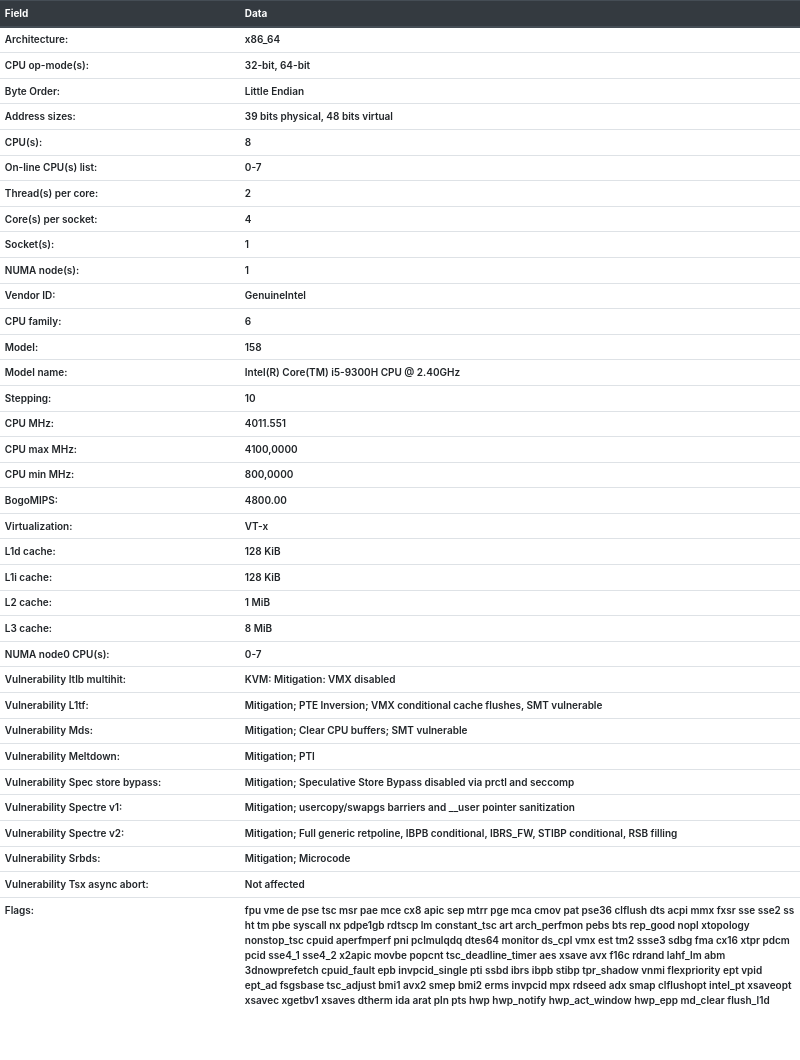
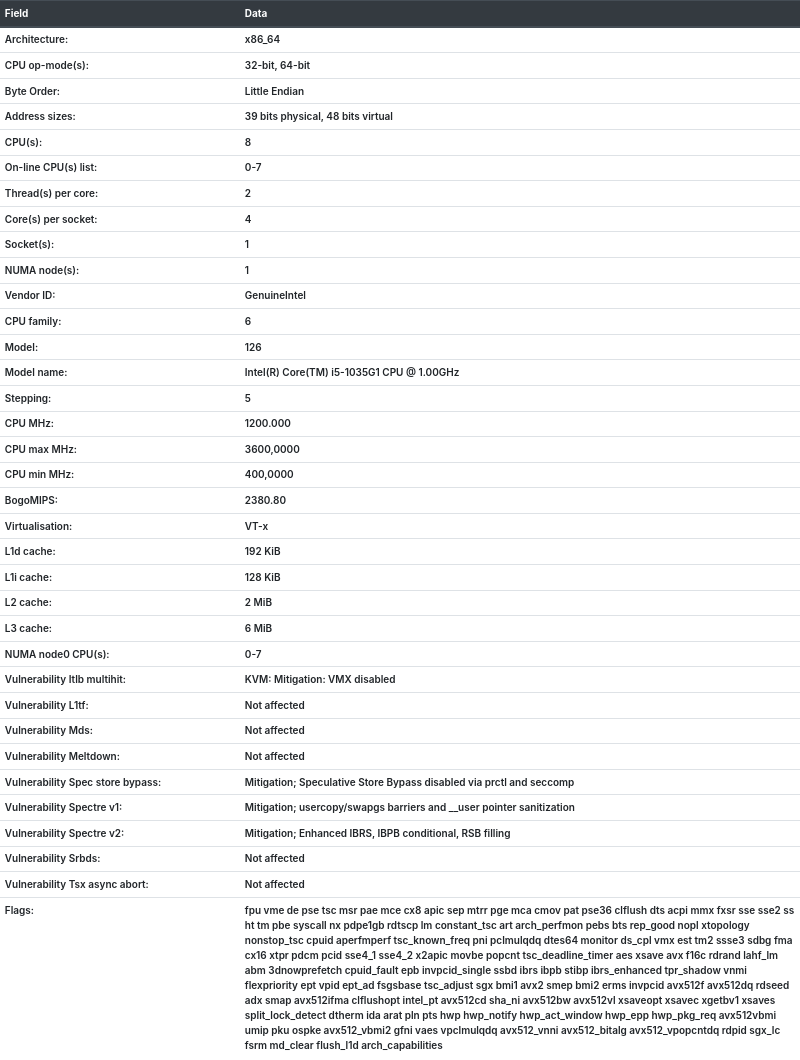
Before and after one commit to phankhanhngan/PBL4, an Electron app: page GUI/main/CPU.html in a window 800 px wide. Before the commit the page ends 1028 px from the top, so only its background shows below. Drawn offline with nearby package versions, Linux system fonts and the light colour scheme; no server answers.

Commit message:
Get data from lscpu command and fetch into html files

```diff
--- a/GUI/main/CPU.html
+++ b/GUI/main/CPU.html
@@ -5,11 +5,11 @@
     <meta http-equiv="X-UA-Compatible" content="IE=edge">
     <meta name="viewport" content="width=device-width, initial-scale=1.0">
     <title>Document</title>
-    <script src="../../js/loadCpuInfo.js"></script>
+    <script src="../../js/loadInfo.js"></script>
     <link rel="stylesheet" href="https://cdn.jsdelivr.net/npm/bootstrap@4.3.1/dist/css/bootstrap.min.css" integrity="sha384-ggOyR0iXCbMQv3Xipma34MD+dH/1fQ784/j6cY/iJTQUOhcWr7x9JvoRxT2MZw1T" crossorigin="anonymous">
 
 </head>
-<body onload="onLoad()" style="font-size: 10px; font-weight: 600;">
+<body onload="fetchData()" style="font-size: 10px; font-weight: 600;">
     <table class="table table-sm table-hover table-responsive-sm">
         <thead class="thead-dark">
             <tr>
--- a/js/loadCpuInfo.js
+++ /dev/null
@@ -1,20 +0,0 @@
-function onLoad()
-{
-    fetch("../../txt/cpuInfo.json")
-    .then(function(res){
-        return res.json();
-    })
-    .then(function(data){
-        let table = document.querySelector("#cpuInfoTable");
-        let out = "";
-        for(let cpuDetail of data.lscpu){
-            out += `
-            <tr>
-            <td width="30%">${cpuDetail.field}</td>
-            <td witdh="70%">${cpuDetail.data}</td>
-            </tr>
-            `
-        }
-        table.innerHTML=out;
-    });
-}
--- /dev/null
+++ b/js/loadInfo.js
@@ -0,0 +1,40 @@
+/**
+ * This file is loaded via the <script> tag in the index.html file and will
+ * be executed in the renderer process for that window. No Node.js APIs are
+ * available in this process because `nodeIntegration` is turned off and
+ * `contextIsolation` is turned on. Use the contextBridge API in `preload.js`
+ * to expose Node.js functionality from the main process.
+ */
+ const { execSync } = require("child_process"); // required module to run shell script
+
+
+ // const fs = require("fs");
+function  listCpuInfos() {
+     // run command to get all row in lscpu to json file and overwrite it to folder txt\ and return that json file
+     execSync("lscpu -J > ./txt/cpuInfo.json", (err) => {
+         if (err) {
+             console.log(err);
+         }
+     });
+ }
+
+ function fetchData() {
+     listCpuInfos();
+     fetch("../../txt/cpuInfo.json")
+     .then(function(res){
+         return res.json();
+     })
+     .then(function(data){
+         let table = document.querySelector("#cpuInfoTable");
+         let out = "";
+         for(let cpuDetail of data.lscpu){
+             out += `
+             <tr>
+             <td width="30%">${cpuDetail.field}</td>
+             <td witdh="70%">${cpuDetail.data}</td>
+             </tr>
+             `
+         }
+         table.innerHTML=out;
+     });
+ }
--- a/txt/cpuInfo.json
+++ b/txt/cpuInfo.json
@@ -12,28 +12,28 @@
       {"field":"NUMA node(s):", "data":"1"},
       {"field":"Vendor ID:", "data":"GenuineIntel"},
       {"field":"CPU family:", "data":"6"},
-      {"field":"Model:", "data":"158"},
-      {"field":"Model name:", "data":"Intel(R) Core(TM) i5-9300H CPU @ 2.40GHz"},
-      {"field":"Stepping:", "data":"10"},
-      {"field":"CPU MHz:", "data":"4011.551"},
-      {"field":"CPU max MHz:", "data":"4100,0000"},
-      {"field":"CPU min MHz:", "data":"800,0000"},
-      {"field":"BogoMIPS:", "data":"4800.00"},
-      {"field":"Virtualization:", "data":"VT-x"},
-      {"field":"L1d cache:", "data":"128 KiB"},
+      {"field":"Model:", "data":"126"},
+      {"field":"Model name:", "data":"Intel(R) Core(TM) i5-1035G1 CPU @ 1.00GHz"},
+      {"field":"Stepping:", "data":"5"},
+      {"field":"CPU MHz:", "data":"1200.000"},
+      {"field":"CPU max MHz:", "data":"3600,0000"},
+      {"field":"CPU min MHz:", "data":"400,0000"},
+      {"field":"BogoMIPS:", "data":"2380.80"},
+      {"field":"Virtualisation:", "data":"VT-x"},
+      {"field":"L1d cache:", "data":"192 KiB"},
       {"field":"L1i cache:", "data":"128 KiB"},
-      {"field":"L2 cache:", "data":"1 MiB"},
-      {"field":"L3 cache:", "data":"8 MiB"},
+      {"field":"L2 cache:", "data":"2 MiB"},
+      {"field":"L3 cache:", "data":"6 MiB"},
       {"field":"NUMA node0 CPU(s):", "data":"0-7"},
       {"field":"Vulnerability Itlb multihit:", "data":"KVM: Mitigation: VMX disabled"},
-      {"field":"Vulnerability L1tf:", "data":"Mitigation; PTE Inversion; VMX conditional cache flushes, SMT vulnerable"},
-      {"field":"Vulnerability Mds:", "data":"Mitigation; Clear CPU buffers; SMT vulnerable"},
-      {"field":"Vulnerability Meltdown:", "data":"Mitigation; PTI"},
+      {"field":"Vulnerability L1tf:", "data":"Not affected"},
+      {"field":"Vulnerability Mds:", "data":"Not affected"},
+      {"field":"Vulnerability Meltdown:", "data":"Not affected"},
       {"field":"Vulnerability Spec store bypass:", "data":"Mitigation; Speculative Store Bypass disabled via prctl and seccomp"},
       {"field":"Vulnerability Spectre v1:", "data":"Mitigation; usercopy/swapgs barriers and __user pointer sanitization"},
-      {"field":"Vulnerability Spectre v2:", "data":"Mitigation; Full generic retpoline, IBPB conditional, IBRS_FW, STIBP conditional, RSB filling"},
-      {"field":"Vulnerability Srbds:", "data":"Mitigation; Microcode"},
+      {"field":"Vulnerability Spectre v2:", "data":"Mitigation; Enhanced IBRS, IBPB conditional, RSB filling"},
+      {"field":"Vulnerability Srbds:", "data":"Not affected"},
       {"field":"Vulnerability Tsx async abort:", "data":"Not affected"},
-      {"field":"Flags:", "data":"fpu vme de pse tsc msr pae mce cx8 apic sep mtrr pge mca cmov pat pse36 clflush dts acpi mmx fxsr sse sse2 ss ht tm pbe syscall nx pdpe1gb rdtscp lm constant_tsc art arch_perfmon pebs bts rep_good nopl xtopology nonstop_tsc cpuid aperfmperf pni pclmulqdq dtes64 monitor ds_cpl vmx est tm2 ssse3 sdbg fma cx16 xtpr pdcm pcid sse4_1 sse4_2 x2apic movbe popcnt tsc_deadline_timer aes xsave avx f16c rdrand lahf_lm abm 3dnowprefetch cpuid_fault epb invpcid_single pti ssbd ibrs ibpb stibp tpr_shadow vnmi flexpriority ept vpid ept_ad fsgsbase tsc_adjust bmi1 avx2 smep bmi2 erms invpcid mpx rdseed adx smap clflushopt intel_pt xsaveopt xsavec xgetbv1 xsaves dtherm ida arat pln pts hwp hwp_notify hwp_act_window hwp_epp md_clear flush_l1d"}
+      {"field":"Flags:", "data":"fpu vme de pse tsc msr pae mce cx8 apic sep mtrr pge mca cmov pat pse36 clflush dts acpi mmx fxsr sse sse2 ss ht tm pbe syscall nx pdpe1gb rdtscp lm constant_tsc art arch_perfmon pebs bts rep_good nopl xtopology nonstop_tsc cpuid aperfmperf tsc_known_freq pni pclmulqdq dtes64 monitor ds_cpl vmx est tm2 ssse3 sdbg fma cx16 xtpr pdcm pcid sse4_1 sse4_2 x2apic movbe popcnt tsc_deadline_timer aes xsave avx f16c rdrand lahf_lm abm 3dnowprefetch cpuid_fault epb invpcid_single ssbd ibrs ibpb stibp ibrs_enhanced tpr_shadow vnmi flexpriority ept vpid ept_ad fsgsbase tsc_adjust sgx bmi1 avx2 smep bmi2 erms invpcid avx512f avx512dq rdseed adx smap avx512ifma clflushopt intel_pt avx512cd sha_ni avx512bw avx512vl xsaveopt xsavec xgetbv1 xsaves split_lock_detect dtherm ida arat pln pts hwp hwp_notify hwp_act_window hwp_epp hwp_pkg_req avx512vbmi umip pku ospke avx512_vbmi2 gfni vaes vpclmulqdq avx512_vnni avx512_bitalg avx512_vpopcntdq rdpid sgx_lc fsrm md_clear flush_l1d arch_capabilities"}
    ]
 }
```
Also changed, not shown: GUI/main/summary.html (+1 -1 lines), GUI/navigation.html (+1 -1 lines), index.html (+16 -15 lines), js/cpuInfo.js (deleted, +0 -18 lines), main.js (+29 -31 lines), preload.js (+24 -16 lines).
